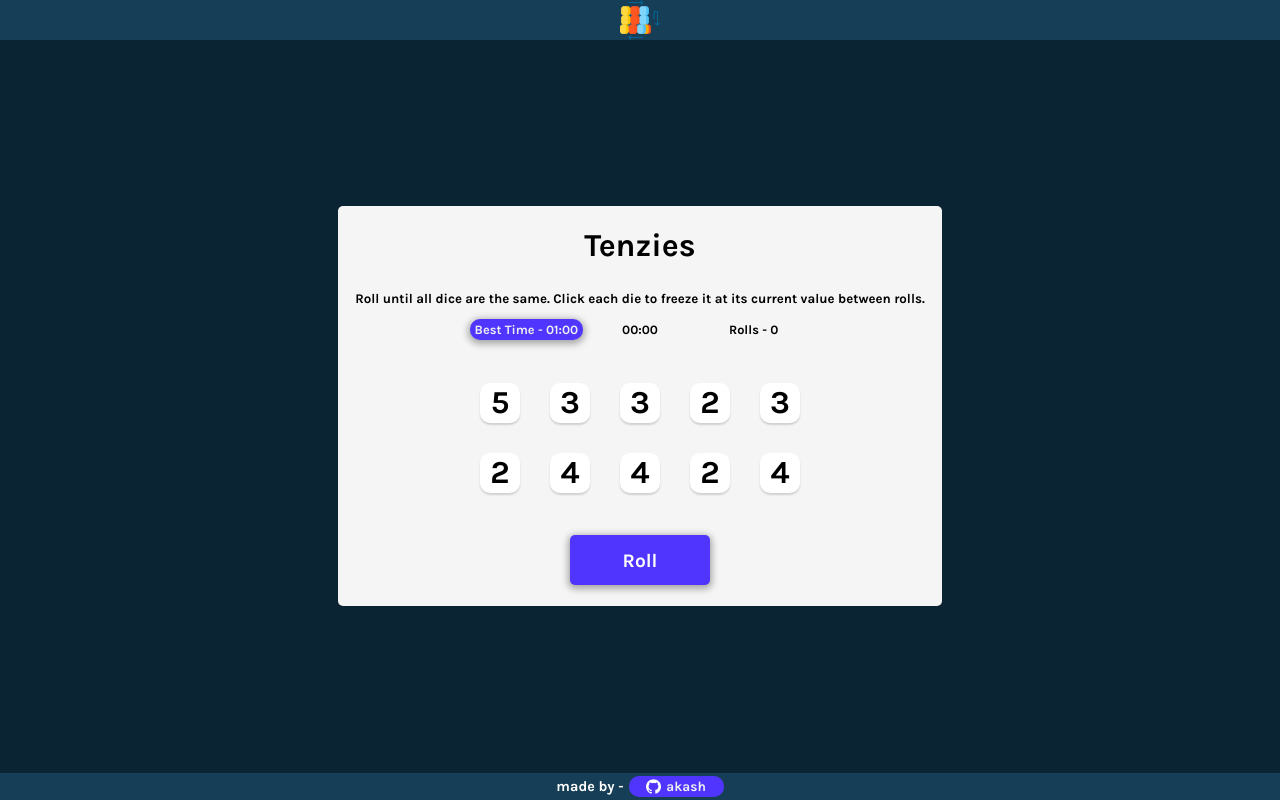
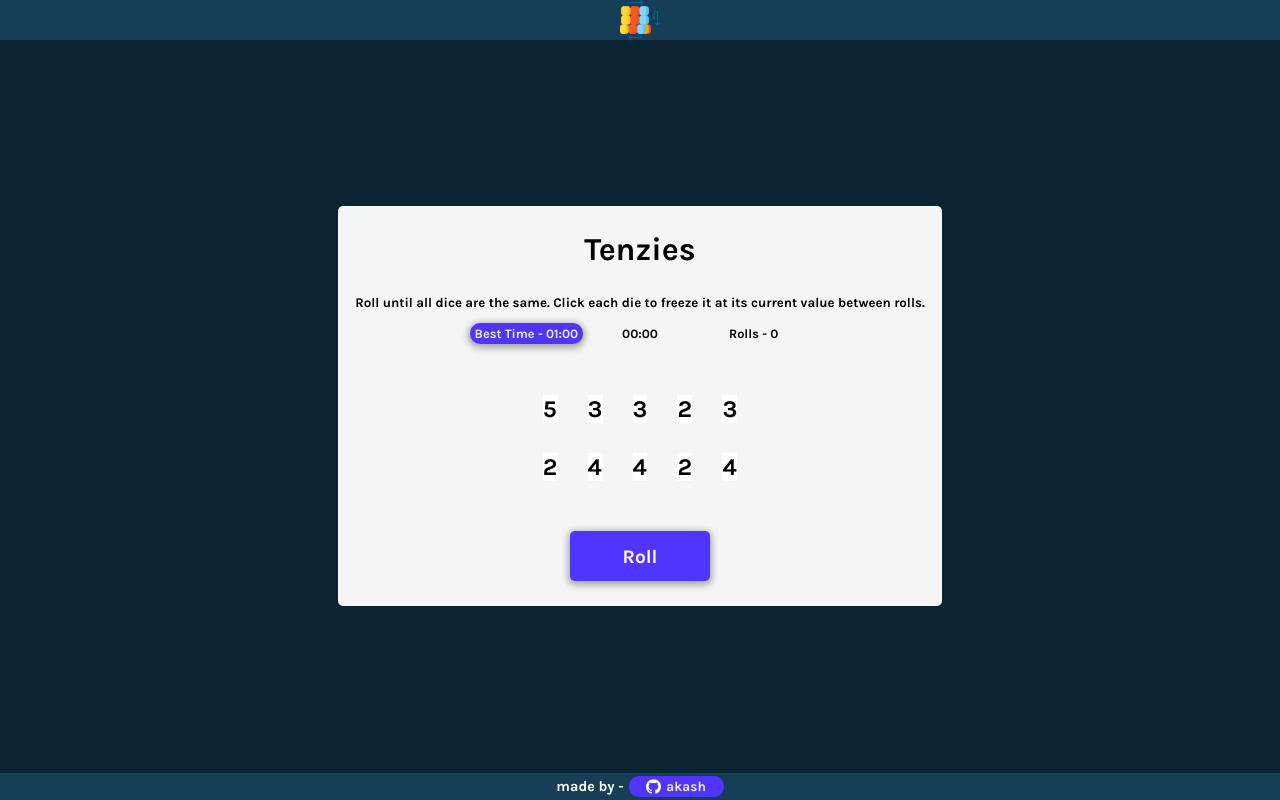
Before and after one commit to aks1489/Tenzies, a React (Vite) app: page / in a window 1280 px wide. Built offline with nearby package versions, Linux system fonts and the light colour scheme.

Commit message:
moved dice classes

```diff
--- a/src/App.css
+++ b/src/App.css
@@ -88,27 +88,6 @@ main {
   .box-container {
     gap: 1rem;
   }
-}
-
-.box {
-  height: 40px;
-  width: 40px;
-  box-shadow: 0px 2px 2px rgba(0, 0, 0, 0.15);
-  border-radius: 10px;
-  display: flex;
-  justify-content: center;
-  align-items: center;
-  cursor: pointer;
-  background-color: white;
-}
-
-.box.green {
-  background-color: #59E391;
-  color: white;
-}
-
-.box-num {
-  font-size: 2rem;
 }
 
 .roll-dies {
```
